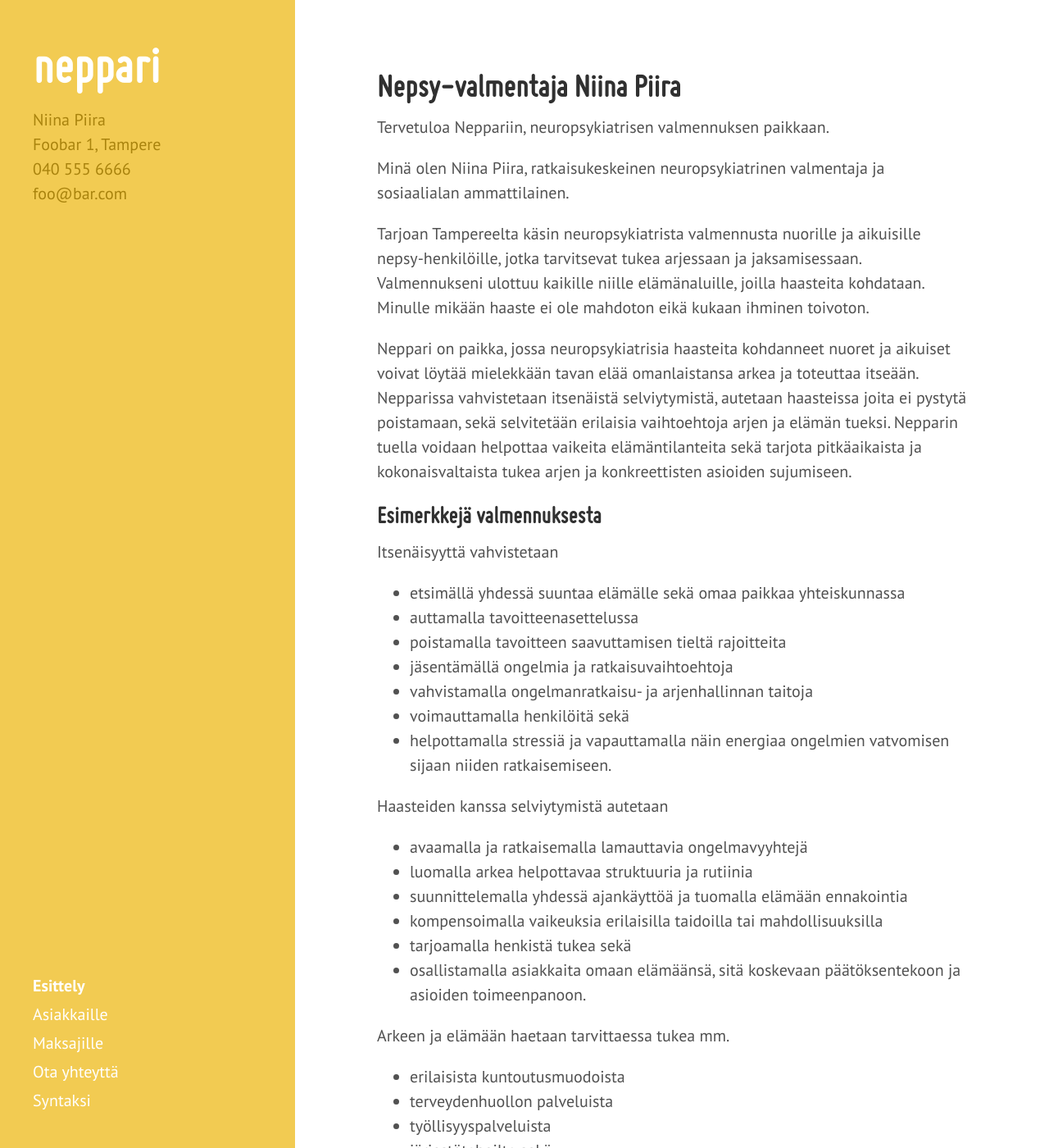
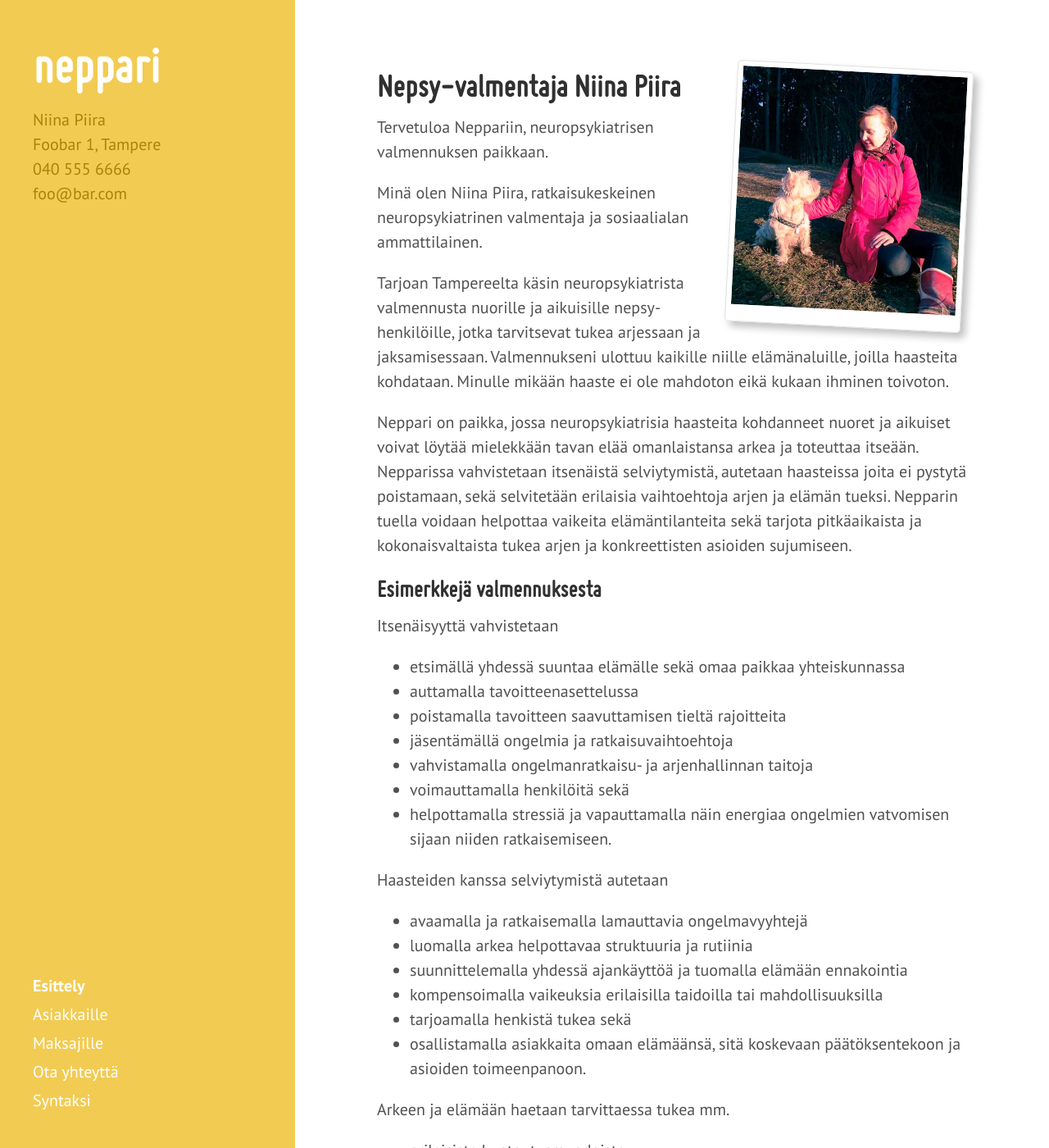
Before and after one commit to niinapiira/neppari.net, a Jekyll site: the page built from index.md, in a window 1280 px wide and 1400 px high. Shown: the whole window at 82% size. Built offline with Jekyll 4.4.1, drawn with Linux system fonts in a browser that asks for light colours; Markdown is read by kramdown in place of the engine named in the settings.

Commit message:
Add image of Niina and Riksu

```diff
--- a/_layouts/page.html
+++ b/_layouts/page.html
@@ -3,6 +3,11 @@ layout: default
 ---
 
 <div class="page">
+
+  {% if page.polaroid %}
+    <img src="{{ site.baseurl }}public/{{ page.polaroid }}" class="polaroid" />
+  {% endif %}
   <h1 class="page-title">{{ page.title }}</h1>
   {{ content }}
+
 </div>
--- /dev/null
+++ b/css/_images.scss
@@ -0,0 +1,30 @@
+.polaroid {
+
+	-webkit-transform: rotate(3deg);
+	-moz-transform: rotate(3deg);
+	-ms-transform: rotate(3deg);
+	-o-transform: rotate(3deg);
+	transform: rotate(3deg);
+
+	padding: 0.3em 0.3em 1em 0.3em;
+	border: 1px solid #e0e0e0;
+
+	-webkit-box-shadow: 0.3em 0.3em 0.5em #c0c0c0;
+	-moz-box-shadow: 0.3em 0.3em 0.5em #c0c0c0;
+	-ms-box-shadow: 0.3em 0.3em 0.5em #c0c0c0;
+	-o-box-shadow: 0.3em 0.3em 0.5em #c0c0c0;
+	box-shadow: 0.3em 0.3em 0.5em #c0c0c0;
+
+	max-width: 50%;
+	margin: 0 auto 1em auto;
+}
+
+@media (min-width: 28em) {
+  .polaroid {
+
+  	float: right;
+	max-width: 40%;
+	margin: 0 0 0 1em;
+
+  }
+}
--- a/css/styles.scss
+++ b/css/styles.scss
@@ -7,3 +7,4 @@
 @import "fonts";
 @import "typography";
 @import "theme";
+@import "images";
--- a/index.md
+++ b/index.md
@@ -5,6 +5,7 @@ title: "Nepsy-valmentaja Niina Piira"
 "link-title": Esittely
 "navigation-order": 1
 published: true
+polaroid: "niina-ja-riksu-polaroid.jpg"
 ---
 
 Tervetuloa Neppariin, neuropsykiatrisen valmennuksen paikkaan.
```
Also changed, not shown: public/niina-ja-riksu-polaroid.jpg (added).
